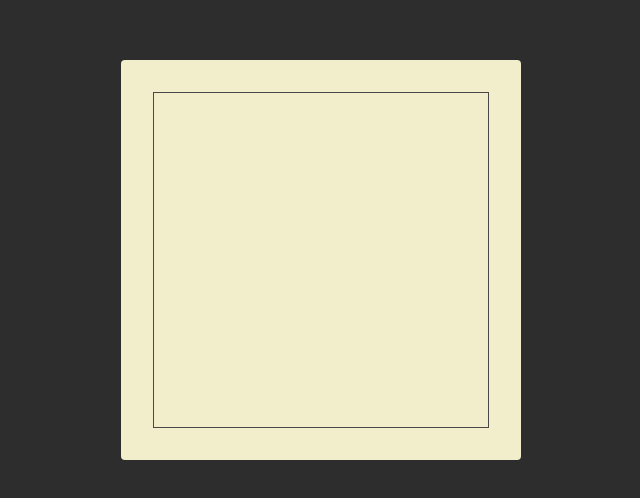
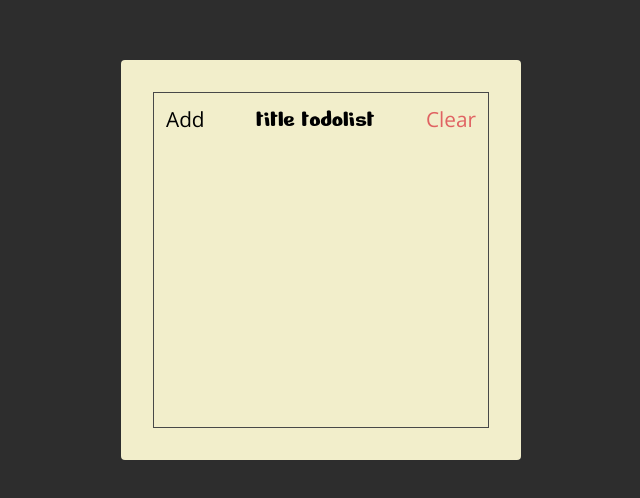
Before and after one commit to andiaditya21/todolist-react, a React (Create React App) app: page / in a window 1280 px wide. Shown: the part 140-638 px from the top of the page, without its empty margins (319-959 px from the left). Built offline with nearby package versions, Linux system fonts and the light colour scheme.

Commit message:
section header dgn child btn dan title beserta stylingnya

```diff
--- a/public/index.html
+++ b/public/index.html
@@ -24,6 +24,8 @@
       work correctly both with client-side routing and a non-root public URL.
       Learn how to configure a non-root public URL by running `npm run build`.
     -->
+    <link rel="preconnect" href="https://fonts.gstatic.com">
+    <link href="https://fonts.googleapis.com/css2?family=Nerko+One&family=Open+Sans:wght@300&display=swap" rel="stylesheet">
     <title>React App</title>
   </head>
   <body>
--- a/src/App.js
+++ b/src/App.js
@@ -4,7 +4,13 @@ import "./App.css";
 function App() {
   return (
     <div className="container">
-      <div className="frame"></div>
+      <div className="frame">
+        <div className="header">
+          <button className="header-btn">Add</button>
+          <div className="header-title">Title TodoList</div>
+          <button className="header-btn main-red-color">Clear</button>
+        </div>
+      </div>
     </div>
   );
 }
--- a/src/index.css
+++ b/src/index.css
@@ -3,7 +3,7 @@
 }
 
 html {
-  font-size: 10px;
+  font-size: 16px;
 }
 
 body {
@@ -22,6 +22,14 @@ body, html {
   font-family: -apple-system, BlinkMacSystemFont, 'Segoe UI', Roboto, Oxygen, Ubuntu, Cantarell, 'Open Sans', 'Helvetica Neue', sans-serif;
 }
 
+:root {
+  --main-red-color: #e06262;
+}
+
+.main-red-color {
+  color: var(--main-red-color);
+}
+
 .container {
   width: 400px;
   height: 400px;
@@ -33,4 +41,29 @@ body, html {
 .frame {
   border: 1px solid #484848;
   height: 100%;
+  display: flex;
+  flex-direction: column;
 }
+
+.header {
+  display: flex;
+}
+
+.header-title {
+  flex: 1;
+  font-family: "Nerko one", sans-serif;
+  text-align: center;
+  font-size: 1.5rem;
+  text-transform: lowercase;
+  align-self: center;
+}
+
+.header-btn {
+  background: unset;
+  border: unset;
+  outline: unset;
+  padding: 12px;
+  font-size: 1.3rem;
+  font-family: "Open Sans";
+  font-weight: 400;
+}
```
Also changed, not shown: 1 other file (tests, documents, lock files or other folders).
